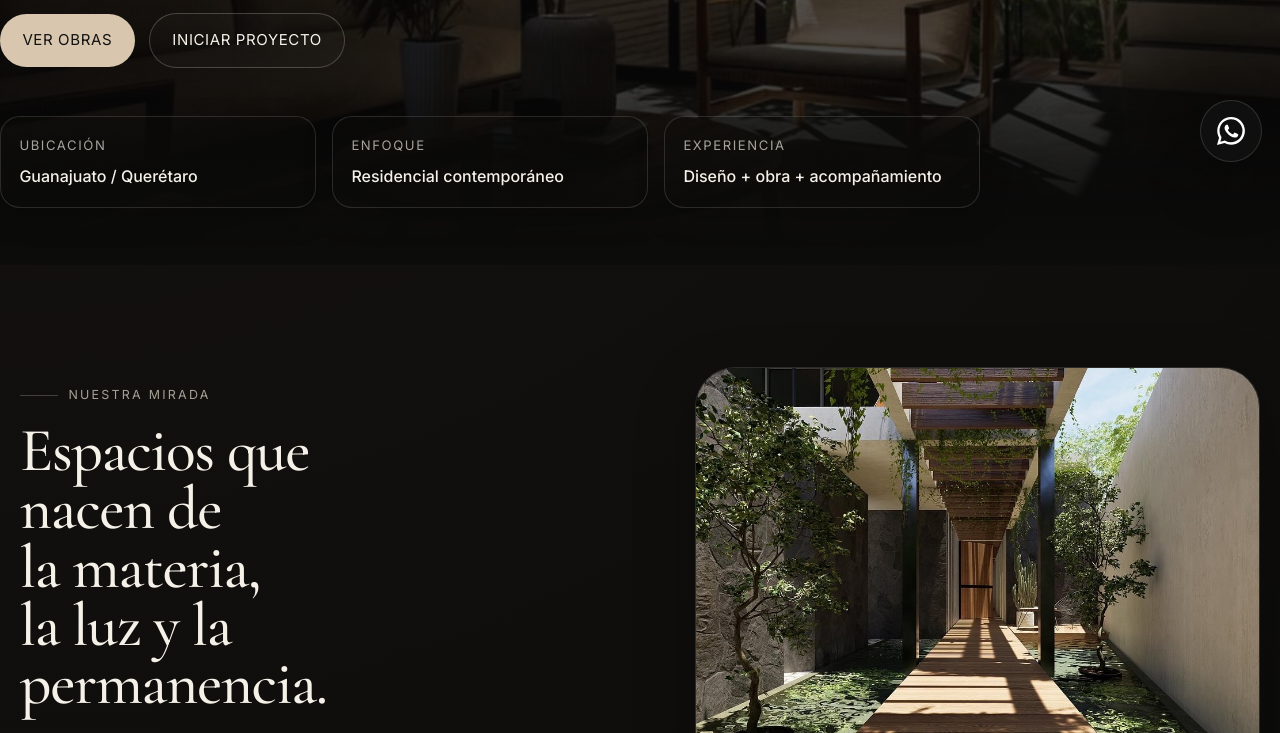
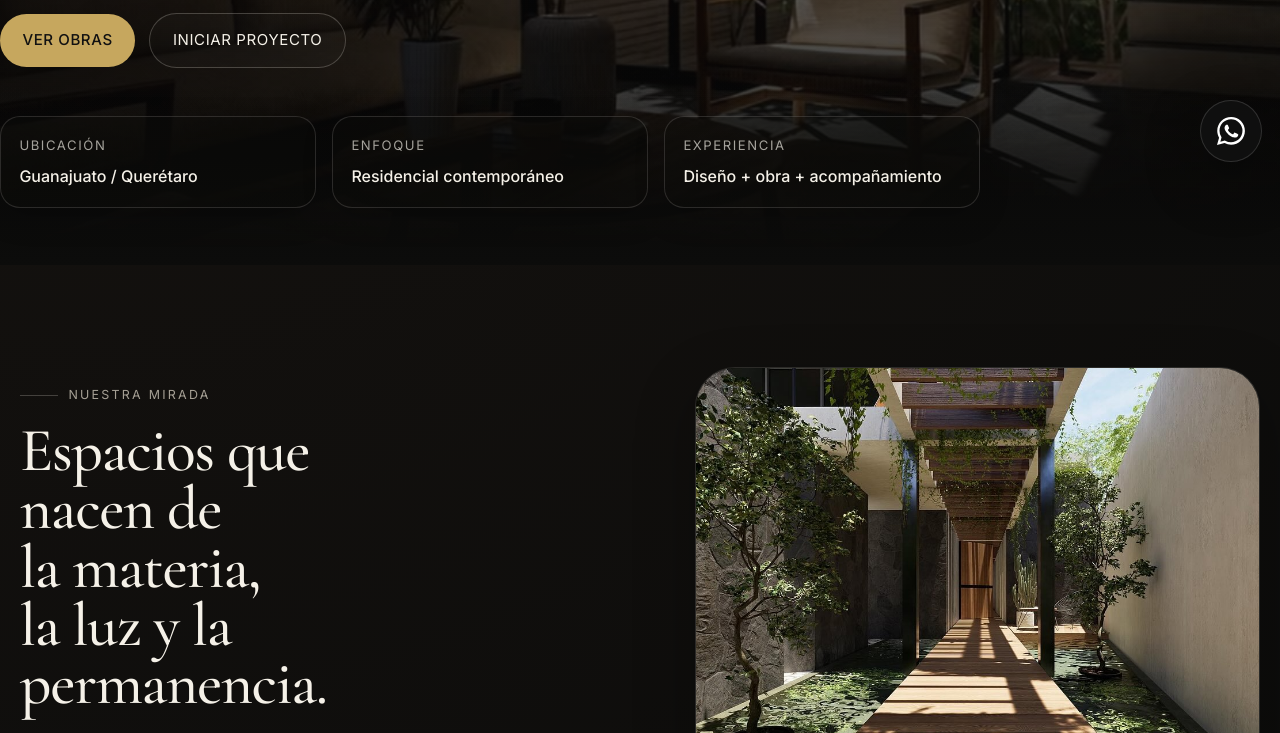
Before and after one commit to MitchellCastellanos/Taller_Arquitectura_Regional, a plain HTML site: page index.html in a window 1280 px wide. Shown: the part 620-1353 px from the top of the page. Drawn offline with nearby package versions, Linux system fonts and the light colour scheme.

Commit message:
Add files via upload

```diff
--- a/css/styles.css
+++ b/css/styles.css
@@ -272,13 +272,15 @@
 }
 
 .btn-primary {
-  background: var(--sand);
-  color: #111;
+  background: #C6A75E;   /* dorado elegante */
+  color: #111111;        /* texto oscuro para contraste */
+  border: none;
+  font-weight: 500;
 }
 
 .btn-primary:hover {
-  transform: translateY(-2px);
-  background: #e2d4be;
+  background: #D4B66A;
+  transform: translateY(-1px);
 }
 
 .btn-secondary {
```
